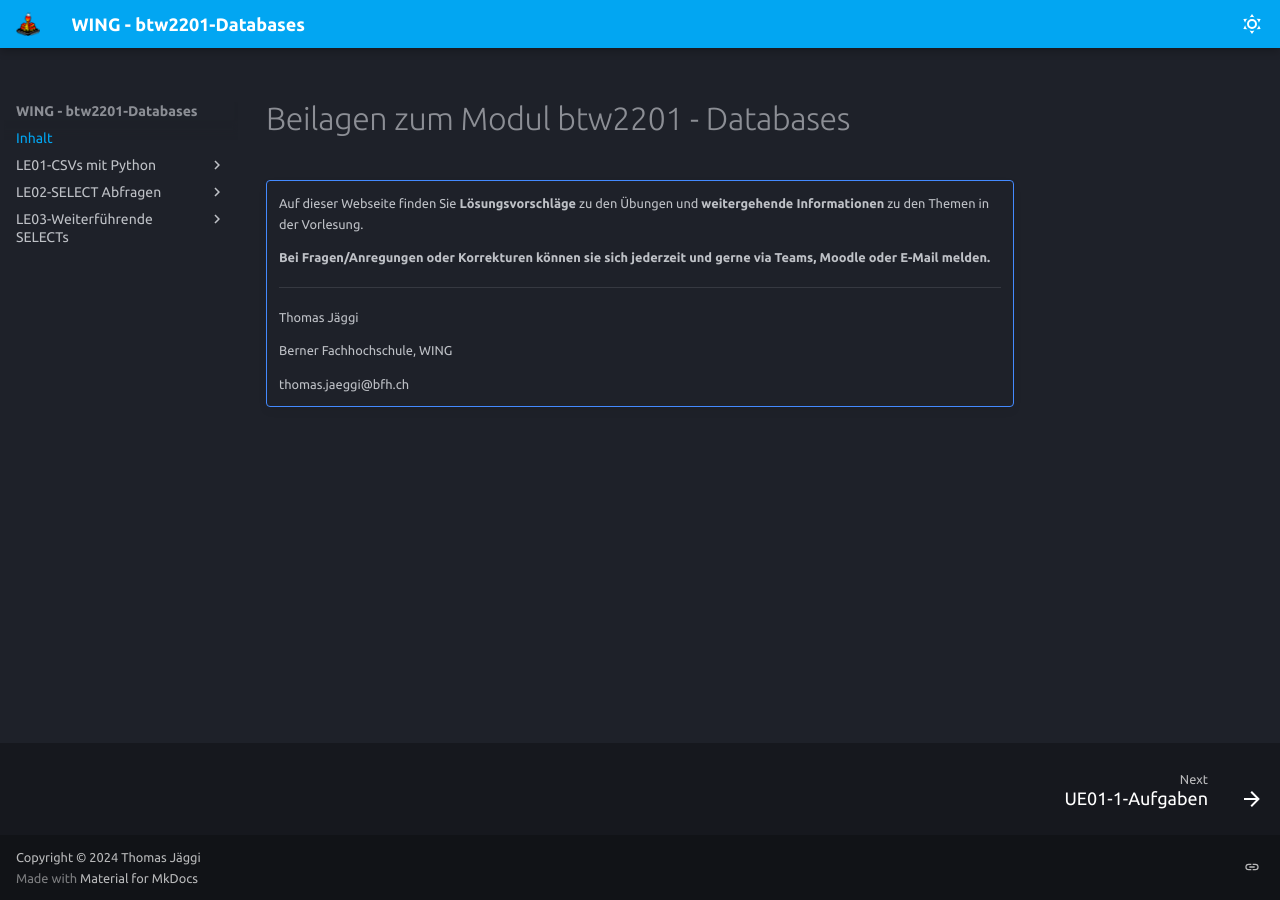
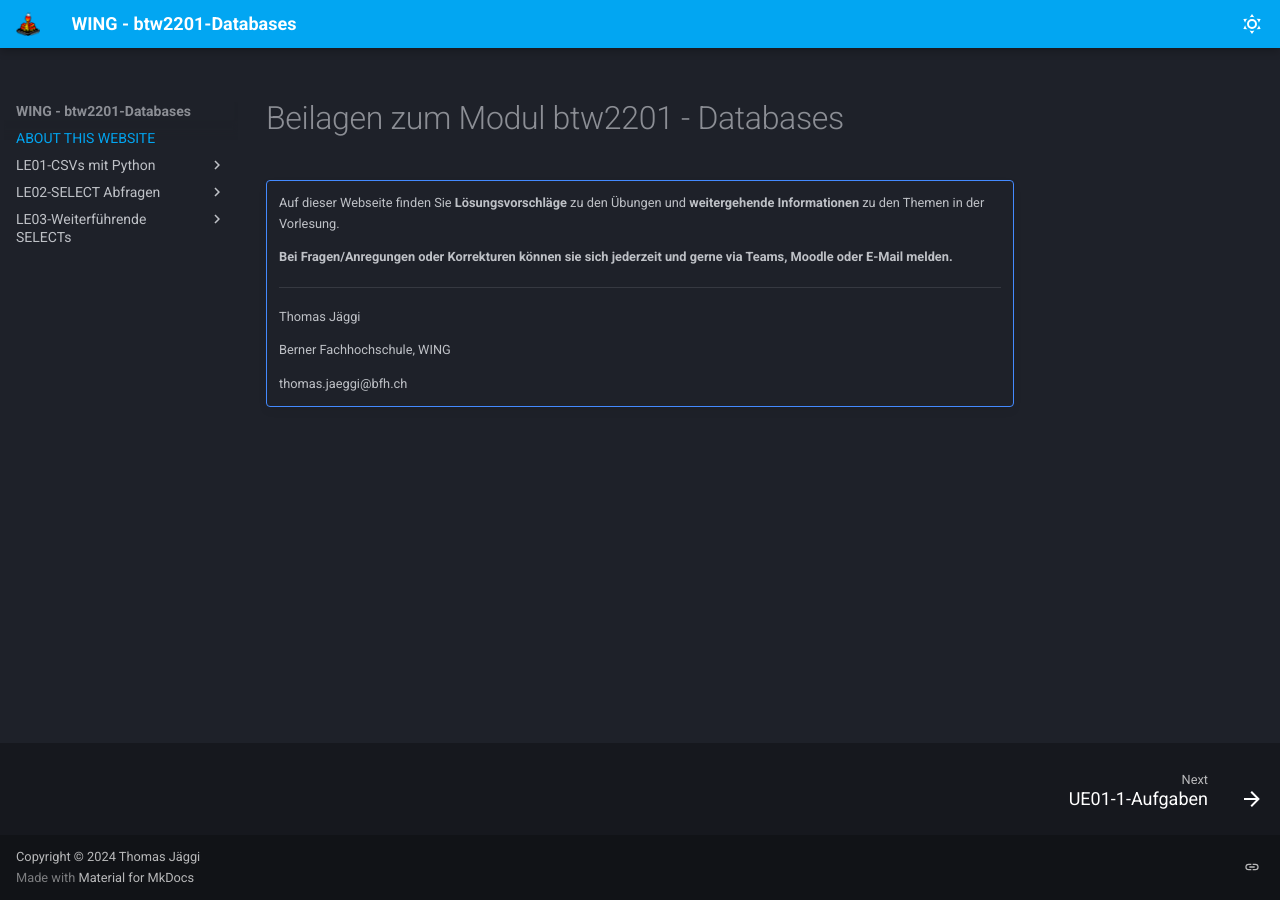
Before and after one commit to tjaeggi/btw2201_databases, an MkDocs documentation site: the page built from docs/index.md, in a window 1280 px wide. Built offline with MkDocs 1.6.1 and Material for MkDocs 9.7.7, drawn with Linux system fonts in a browser that asks for light colours; some web fonts are replaced.

Commit message:
Sat Oct 12 04:08:11 AM CEST 2024

```diff
--- a/mkdocs.yml
+++ b/mkdocs.yml
@@ -3,8 +3,8 @@ site_url: https://tjaeggi.github.io/btw2201_databases/
 theme:
   name: material
   font:
-    #text: Roboto
-    text: Ubuntu
+    text: Roboto
+    #text: Red Hat
     code: Red Hat Mono
   logo:  assets/Micropython-logo.svg.png
   favicon: assets/Micropython-logo.svg.png
@@ -69,7 +69,7 @@ extra_css:
 
 
 nav:
-  - 'Inhalt': 'index.md'
+  - 'ABOUT THIS WEBSITE': 'index.md'
   - 'LE01-CSVs mit Python':
       - 'UE01-1-Aufgaben': 'ue01-1.md'
       - 'UE01-1-Lösungsvorschläge': 'Loesungsvorschlaege_ue01-1.md'
```
